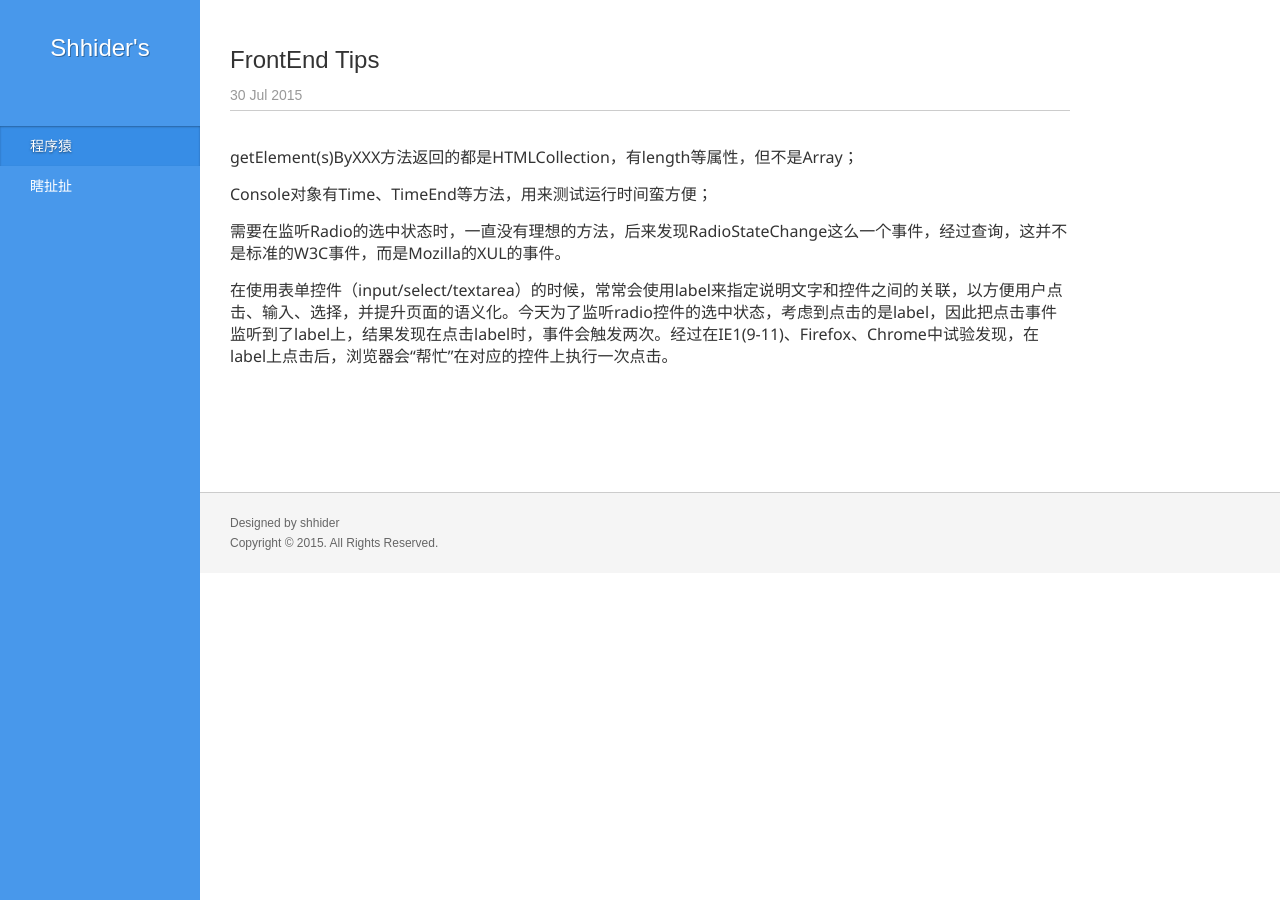
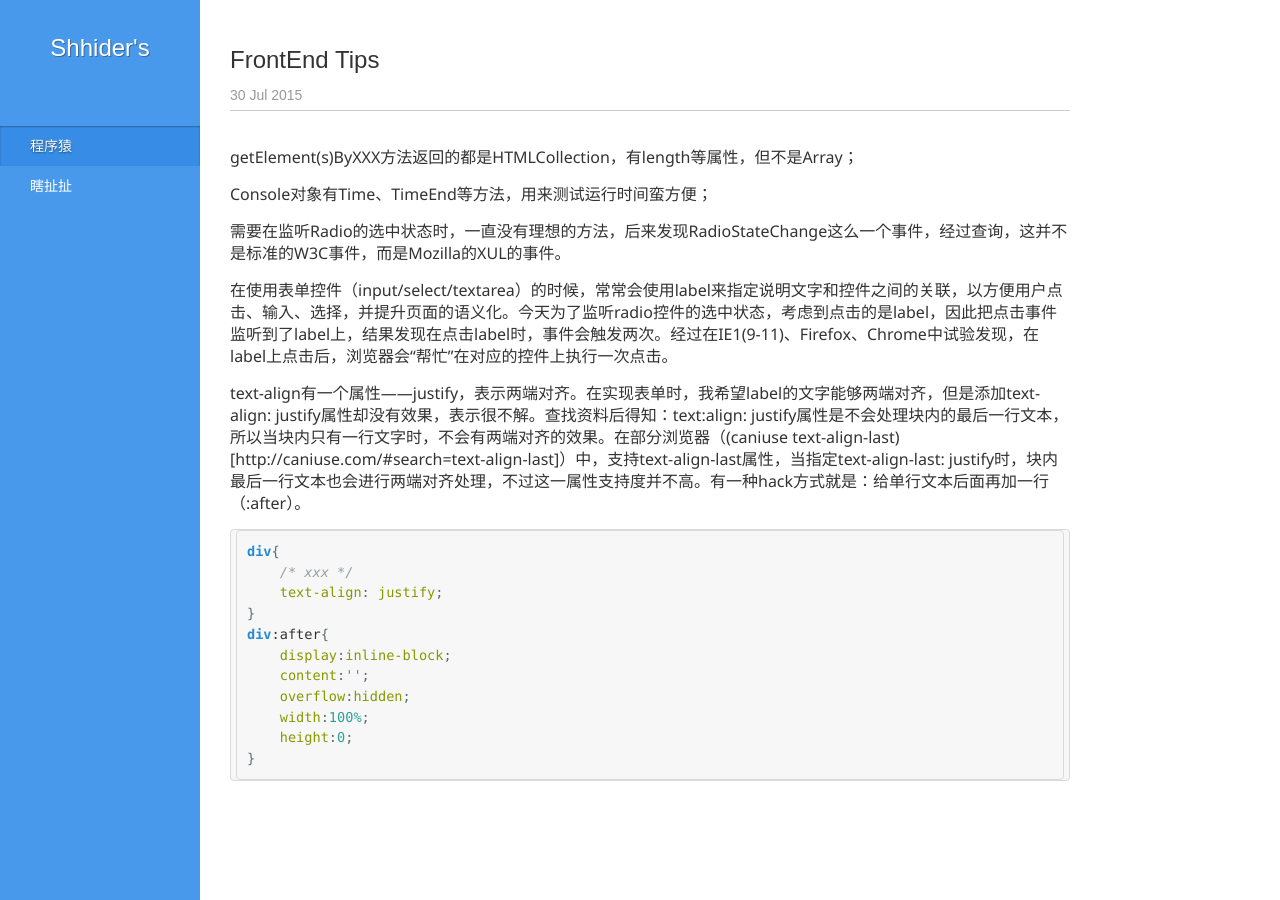
Before and after one commit to shhider/shhider.github.io, a Jekyll site: the page built from _posts/2015-07-30-frontend-tips.md, in a window 1280 px wide. Built offline with Jekyll 4.4.1, drawn with Linux system fonts in a browser that asks for light colours; Markdown is read by kramdown in place of the engine named in the settings; comment, search, counter and statistics services are not loaded.

Commit message:
modify two blog

````diff
--- a/_posts/2015-07-30-frontend-tips.md
+++ b/_posts/2015-07-30-frontend-tips.md
@@ -11,3 +11,19 @@ Console对象有Time、TimeEnd等方法，用来测试运行时间蛮方便；
 需要在监听Radio的选中状态时，一直没有理想的方法，后来发现RadioStateChange这么一个事件，经过查询，这并不是标准的W3C事件，而是Mozilla的XUL的事件。
 
 在使用表单控件（input/select/textarea）的时候，常常会使用label来指定说明文字和控件之间的关联，以方便用户点击、输入、选择，并提升页面的语义化。今天为了监听radio控件的选中状态，考虑到点击的是label，因此把点击事件监听到了label上，结果发现在点击label时，事件会触发两次。经过在IE1(9-11)、Firefox、Chrome中试验发现，在label上点击后，浏览器会“帮忙”在对应的控件上执行一次点击。
+
+text-align有一个属性——justify，表示两端对齐。在实现表单时，我希望label的文字能够两端对齐，但是添加text-align: justify属性却没有效果，表示很不解。查找资料后得知：text:align: justify属性是不会处理块内的最后一行文本，所以当块内只有一行文字时，不会有两端对齐的效果。在部分浏览器（(caniuse text-align-last)[http://caniuse.com/#search=text-align-last]）中，支持text-align-last属性，当指定text-align-last: justify时，块内最后一行文本也会进行两端对齐处理，不过这一属性支持度并不高。有一种hack方式就是：给单行文本后面再加一行（:after）。
+
+```css
+div{
+    /* xxx */
+    text-align: justify;
+}
+div:after{
+    display:inline-block;
+    content:'';
+    overflow:hidden;
+    width:100%;
+    height:0;
+}
+```
````
Also changed, not shown: _posts/2015-07-13-NEJ-studying.md (+90 -0 lines).
